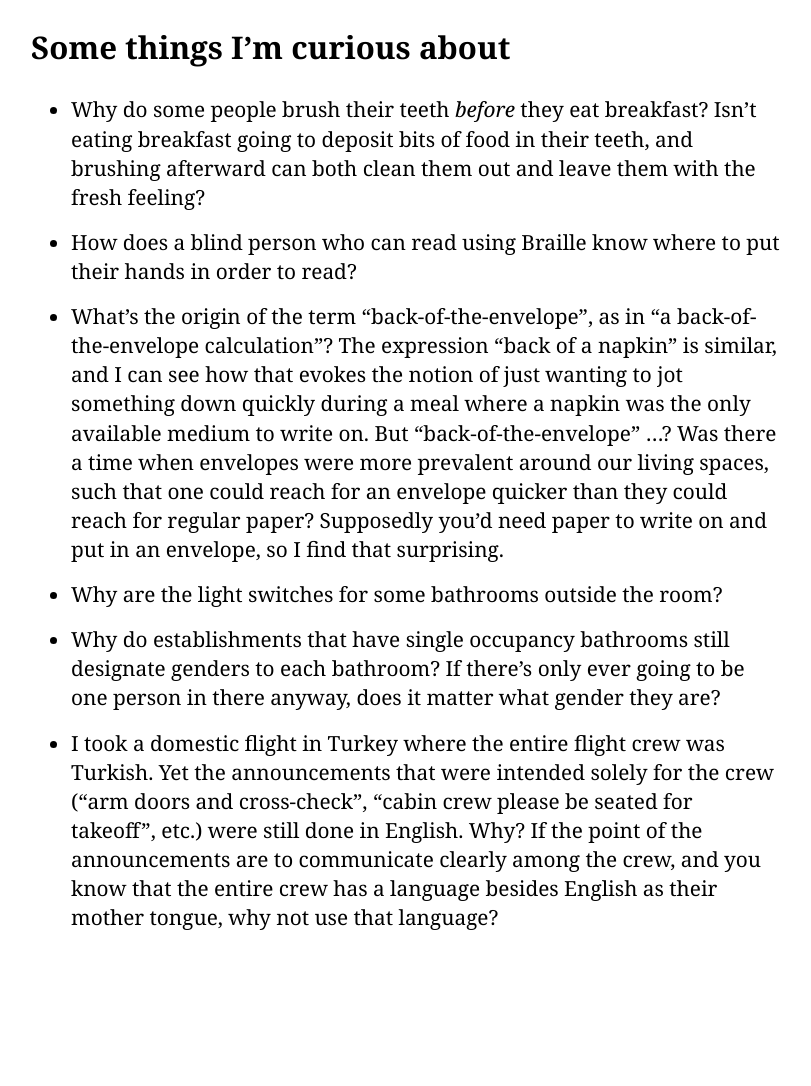
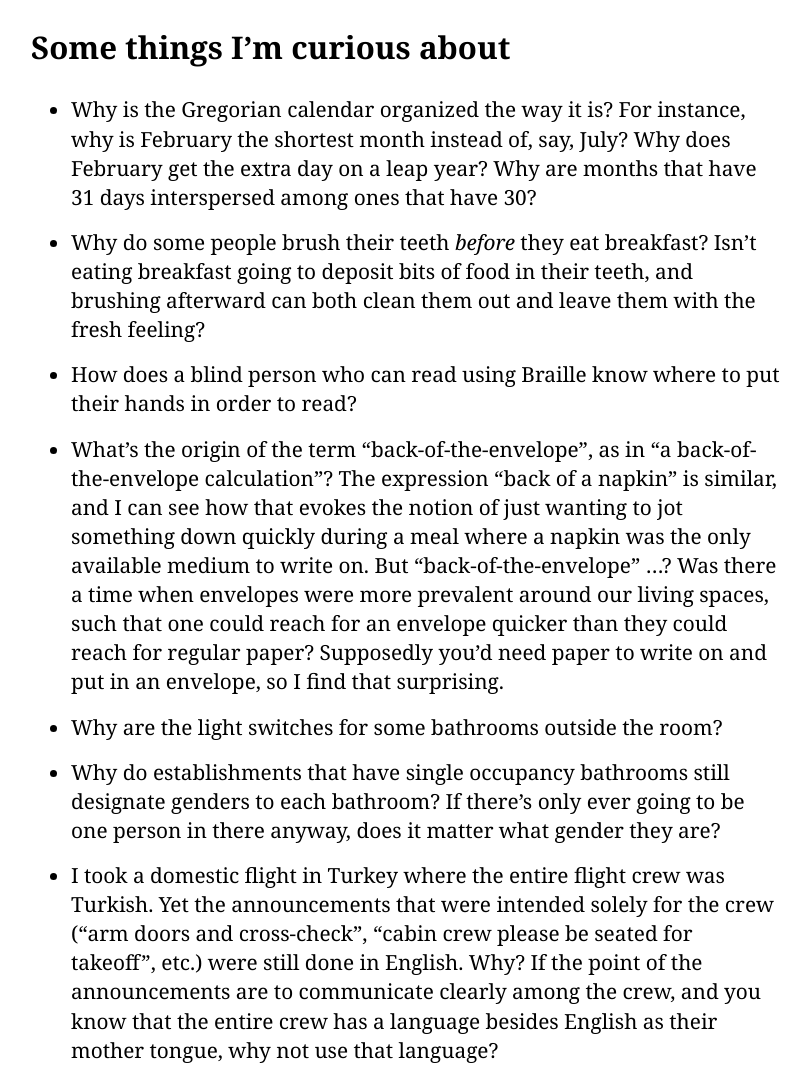
Before and after one commit to koralcem/personal-site, a Jekyll site: the page built from _posts/2019-05-15-questions.md, in a window 1280 px wide. Shown: the whole page, without its empty margins (234-1045 px from the left). Built offline with Jekyll 4.4.1, drawn with Linux system fonts in a browser that asks for light colours; before the commit the page ends 953 px from its top, so only the background shows below that.

Commit message:
Add question about calendar

```diff
--- a/_posts/2019-05-15-questions.md
+++ b/_posts/2019-05-15-questions.md
@@ -5,6 +5,7 @@ title: "Some things I’m curious about"
 
 # Some things I’m curious about
 
+- Why is the Gregorian calendar organized the way it is? For instance, why is February the shortest month instead of, say, July? Why does February get the extra day on a leap year? Why are months that have 31 days interspersed among ones that have 30?
 - Why do some people brush their teeth _before_ they eat breakfast? Isn't eating breakfast going to deposit bits of food in their teeth, and brushing afterward can both clean them out and leave them with the fresh feeling?
 - How does a blind person who can read using Braille know where to put their hands in order to read?
 - What’s the origin of the term “back-of-the-envelope”, as in “a back-of-the-envelope calculation”? The expression “back of a napkin” is similar, and I can see how that evokes the notion of just wanting to jot something down quickly during a meal where a napkin was the only available medium to write on. But “back-of-the-envelope” …? Was there a time when envelopes were more prevalent around our living spaces, such that one could reach for an envelope quicker than they could reach for regular paper? Supposedly you’d need paper to write on and put in an envelope, so I find that surprising.
```
